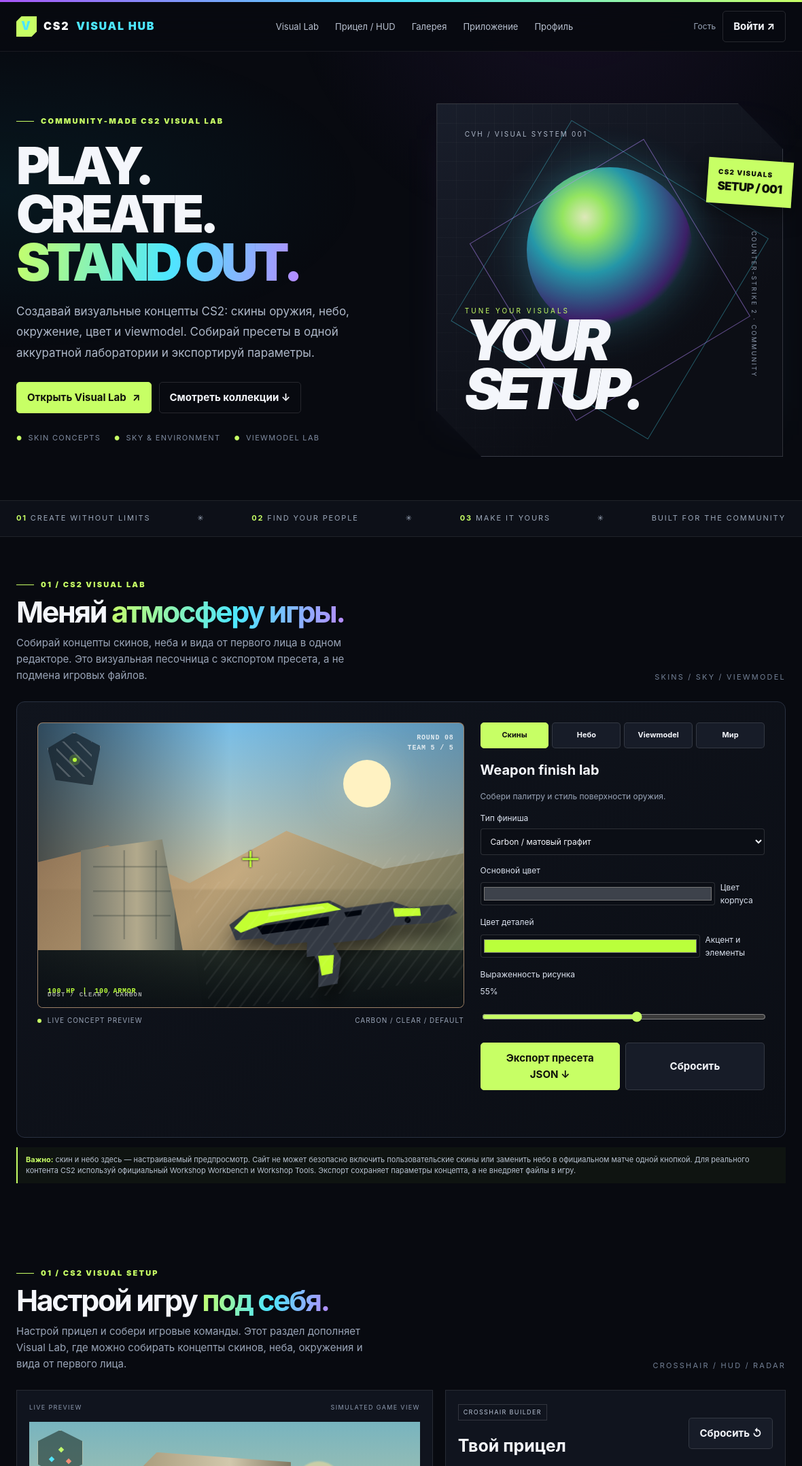
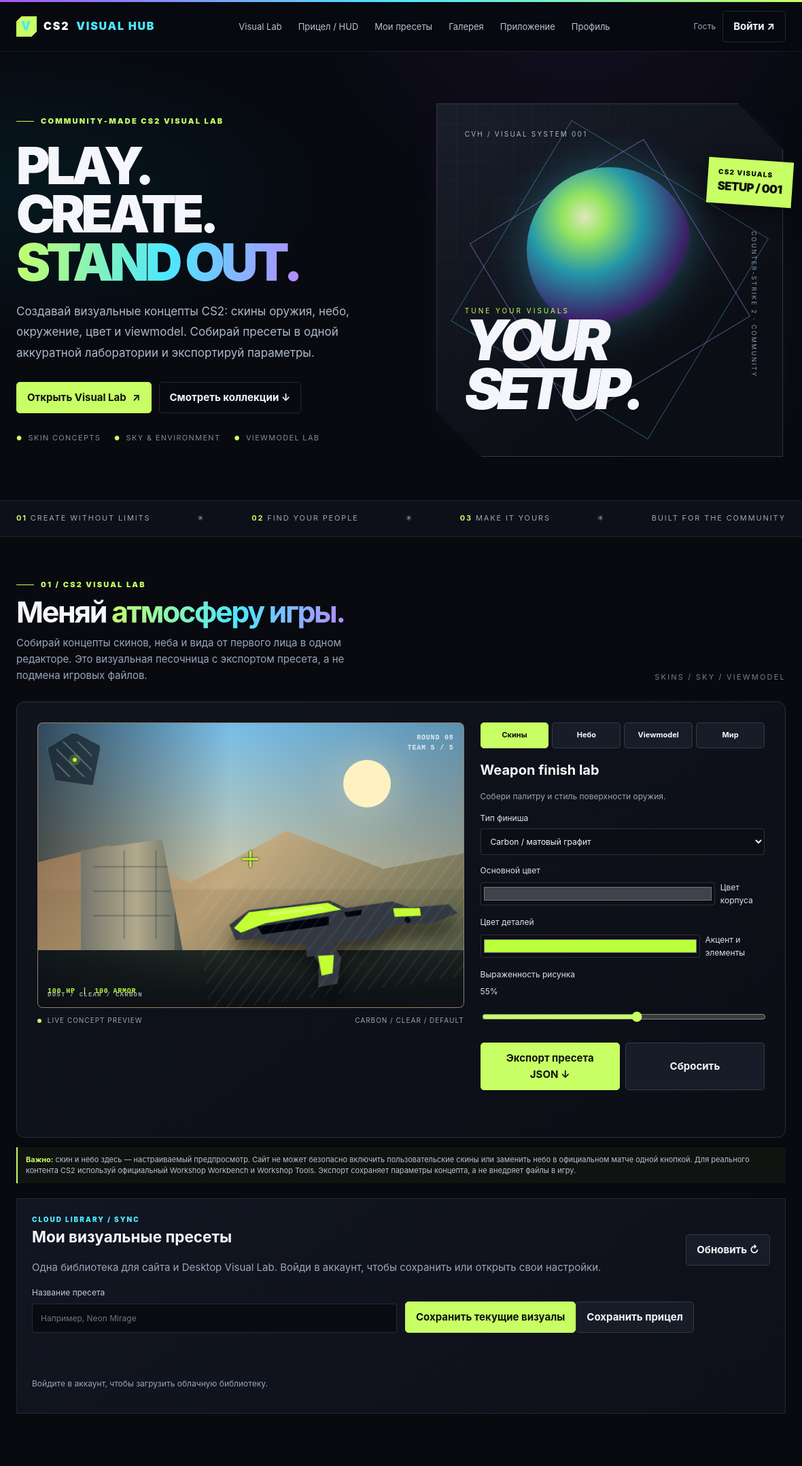
Before and after one commit to Lonyrty/CS2-Visual-Hub, an Electron app: page public/index.html in a window 1180 px wide. Shown: the top 2157 px of the page at 68% size. Drawn offline with Linux system fonts and the light colour scheme; no server answers.

Commit message:
Expand site with shared cloud preset library

```diff
--- a/public/index.html
+++ b/public/index.html
@@ -37,7 +37,7 @@
 <div class="topline"></div>
 <header class="site-header"><div class="wrap nav">
 <a class="brand" href="#top" aria-label="CS2 Visual Hub home"><span class="brand-mark">V</span> CS2 <span>VISUAL HUB</span></a>
-<nav class="nav-links" aria-label="Основная навигация"><a href="#visual-lab">Visual Lab</a><a href="#visuals">Прицел / HUD</a><a href="#gallery">Галерея</a><a href="#download">Приложение</a><a href="#community">Профиль</a></nav>
+<nav class="nav-links" aria-label="Основная навигация"><a href="#visual-lab">Visual Lab</a><a href="#visuals">Прицел / HUD</a><a href="#cloud-presets">Мои пресеты</a><a href="#gallery">Галерея</a><a href="#download">Приложение</a><a href="#community">Профиль</a></nav>
 <div class="nav-actions"><span id="who" class="muted">Гость</span><button id="logout" class="hidden" onclick="logout()">Выйти</button><a class="btn secondary" href="#auth">Войти ↗</a></div>
 </div></header>
 <main id="top">
@@ -58,6 +58,8 @@
 <div class="vlab-panel" data-vpanel="world"><h3>Environment presets</h3><p>Быстро переключай сцену и характер окружения.</p><label class="vlab-field">Сцена<select id="vlabMap" onchange="updateVisualLab()"><option value="dust">Dust II — песок и камень</option><option value="mirage">Mirage — тёплый город</option><option value="inferno">Inferno — зелень и кирпич</option><option value="nuke">Nuke — холодный индустриальный</option></select></label><label class="vlab-field">Контраст <span id="vlabContrastValue">100%</span><input id="vlabContrast" type="range" min="60" max="140" value="100" oninput="updateVisualLab()"></label></div>
 <div class="vlab-actions"><button class="primary" onclick="downloadVisualPreset()">Экспорт пресета JSON ↓</button><button onclick="resetVisualLab()">Сбросить</button></div><div id="vlabMsg" class="msg" role="status"></div></div></div>
 <div class="vlab-disclaimer" style="margin-top:14px"><b>Важно:</b> скин и небо здесь — настраиваемый предпросмотр. Сайт не может безопасно включить пользовательские скины или заменить небо в официальном матче одной кнопкой. Для реального контента CS2 используй официальный Workshop Workbench и Workshop Tools. Экспорт сохраняет параметры концепта, а не внедряет файлы в игру.</div>
+<div class="panel" id="cloud-presets" style="margin-top:22px"><div class="dashboard-head"><div><div class="eyebrow">CLOUD LIBRARY / SYNC</div><h2>Мои визуальные пресеты</h2><p class="muted">Одна библиотека для сайта и Desktop Visual Lab. Войди в аккаунт, чтобы сохранить или открыть свои настройки.</p></div><button onclick="loadCloudPresets()">Обновить ↻</button></div>
+<div class="auth-grid" style="align-items:end"><label class="field">Название пресета<input id="cloudPresetName" maxlength="48" placeholder="Например, Neon Mirage"></label><div class="row"><button class="primary" onclick="saveCloudPreset()">Сохранить текущие визуалы</button><button onclick="saveCrosshairCloudPreset()">Сохранить прицел</button></div></div><p id="cloudPresetMsg" class="msg"></p><div id="cloudPresetList" class="players"><p class="note">Войдите в аккаунт, чтобы загрузить облачную библиотеку.</p></div></div>
 </section>
 
 <section class="wrap section" id="visuals">
```
